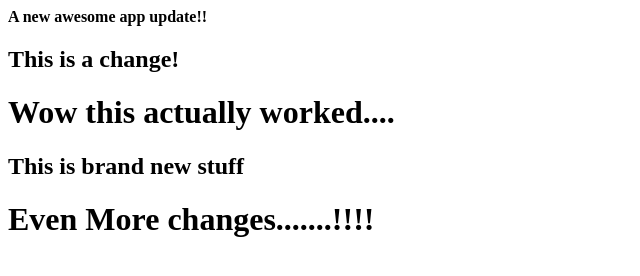
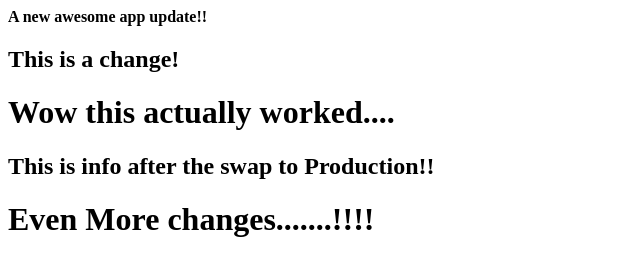
Before and after one commit to jwkidd3/slots, a plain HTML site: page index.html in a window 1280 px wide. Shown: the whole page, without its empty margins (0-640 px from the left). Drawn offline with Linux system fonts and the light colour scheme.

Commit message:
Update index.html

```diff
--- a/index.html
+++ b/index.html
@@ -1,6 +1,6 @@
 <B>A new awesome app update!!</B>
 <h2>This is a change! </h2>
 <h1>Wow this actually worked....</h1>
-<h2>This is brand new stuff </h2>
+<h2>This is info after the swap to Production!!</h2>
 
 <h1>Even More changes.......!!!!</h1>
```
